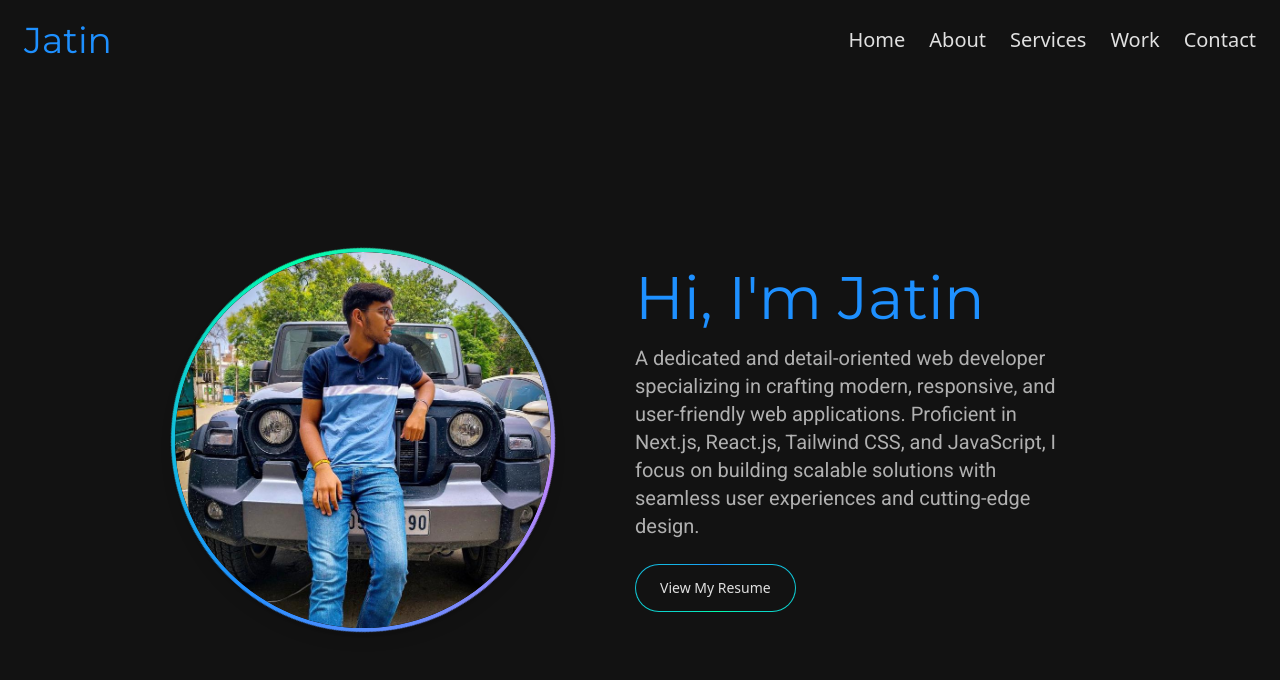
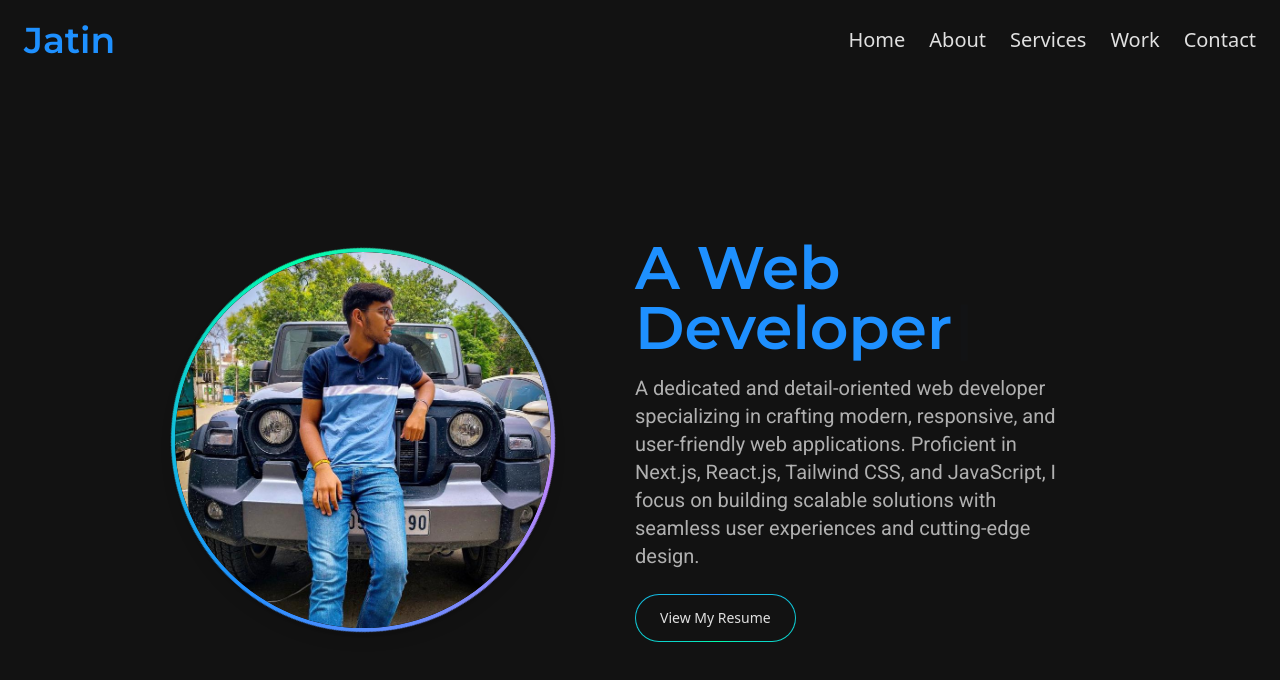
Before and after one commit to Jatin-1111/portfolio-next, a Next.js app: page / in a window 1280 px wide. Shown: the top 680 px of the page. Built offline with nearby package versions, Linux system fonts and the light colour scheme.

Commit message:
added typewriter animation

```diff
--- a/app/components/Header.js
+++ b/app/components/Header.js
@@ -20,11 +20,11 @@ export default function Header() {
         };
 
         if (isOpen) {
-            document.addEventListener("mousedown", handleClickOutside);
+            document.addEventListener("click", handleClickOutside);
         }
 
         return () => {
-            document.removeEventListener("mousedown", handleClickOutside);
+            document.removeEventListener("click", handleClickOutside);
         };
     }, [isOpen]);
 
@@ -50,7 +50,9 @@ export default function Header() {
                     animate={{ opacity: 1, y: 0 }}
                     transition={{ duration: 0.6, delay: 0.2 }}
                 >
-                    <Link href="/" className="md:text-4xl">Jatin</Link>
+                    <Link href="/" className="md:text-4xl font-semibold">
+                        Jatin
+                    </Link>
                 </motion.h1>
 
                 {/* Hamburger Menu Icon (Mobile) */}
@@ -133,13 +135,26 @@ export default function Header() {
                     </motion.li>
                 </motion.ul>
 
+                {/* Black Overlay */}
+                <AnimatePresence>
+                    {isOpen && (
+                        <motion.div
+                            className="fixed inset-0 bg-black bg-opacity-50 z-40"
+                            initial={{ opacity: 0 }}
+                            animate={{ opacity: 1 }}
+                            exit={{ opacity: 0 }}
+                            transition={{ duration: 0.3 }}
+                            onClick={handleToggle} // Close menu on clicking overlay
+                        ></motion.div>
+                    )}
+                </AnimatePresence>
 
                 {/* Mobile Sliding Menu */}
                 <AnimatePresence>
                     {isOpen && (
                         <motion.div
                             ref={menuRef} // Attach the menuRef to the sliding menu
-                            className="fixed top-0 right-0 h-full w-64 bg-primary shadow-lg text-textMain flex flex-col items-center justify-center space-y-8 lg:hidden"
+                            className="fixed top-0 right-0 h-full w-64 bg-primary shadow-lg text-textMain flex flex-col items-center justify-center space-y-8 lg:hidden z-50"
                             variants={menuVariants} // Add open and closed animations
                             initial="closed"
                             animate="open"
@@ -170,7 +185,6 @@ export default function Header() {
                                     </li>
                                 ))}
                             </ul>
-
                         </motion.div>
                     )}
                 </AnimatePresence>
--- a/app/page.js
+++ b/app/page.js
@@ -2,6 +2,7 @@
 import { motion } from "framer-motion";
 import Image from "next/image";
 import Header from "./components/Header";
+import { Typewriter } from "react-simple-typewriter";
 
 export default function Home() {
   return (
@@ -49,12 +50,20 @@ export default function Home() {
           transition={{ duration: 0.8 }}
         >
           <motion.h1
-            className="text-accentBlue font-header text-4xl sm:text-5xl lg:text-6xl"
+            className="text-accentBlue font-header text-3xl my-3 md:my-0 font-semibold sm:text-5xl lg:text-6xl"
             initial={{ opacity: 0, y: -20 }}
             animate={{ opacity: 1, y: 0 }}
             transition={{ duration: 0.6 }}
           >
-            Hi, I&apos;m Jatin
+            <Typewriter
+              words={["Hi, I'm Jatin", "A Web Developer", "A Tech Enthusiast"]}
+              loop={true} // Enable looping
+              cursor
+              cursorStyle="|"
+              typeSpeed={90}
+              deleteSpeed={50}
+              delaySpeed={1500} // Delay before typing the next word
+            />
           </motion.h1>
 
           <motion.p
--- a/package.json
+++ b/package.json
@@ -16,6 +16,7 @@
     "react": "^19.0.0",
     "react-dom": "^19.0.0",
     "react-icons": "^5.4.0",
+    "react-simple-typewriter": "^5.0.1",
     "tailwind-merge": "^2.5.5"
   },
   "devDependencies": {
```
Also changed, not shown: 1 other file (tests, documents, lock files or other folders).
